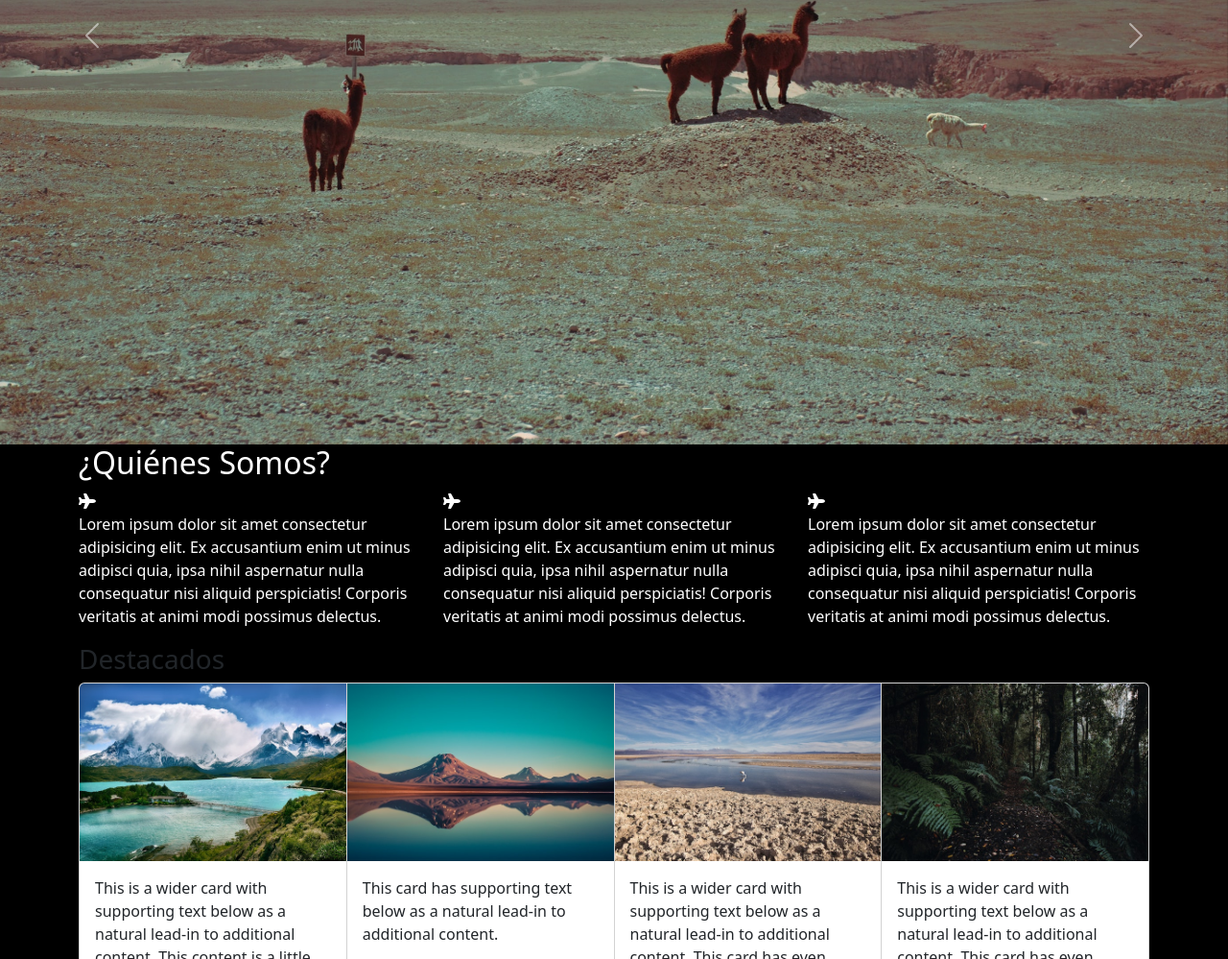
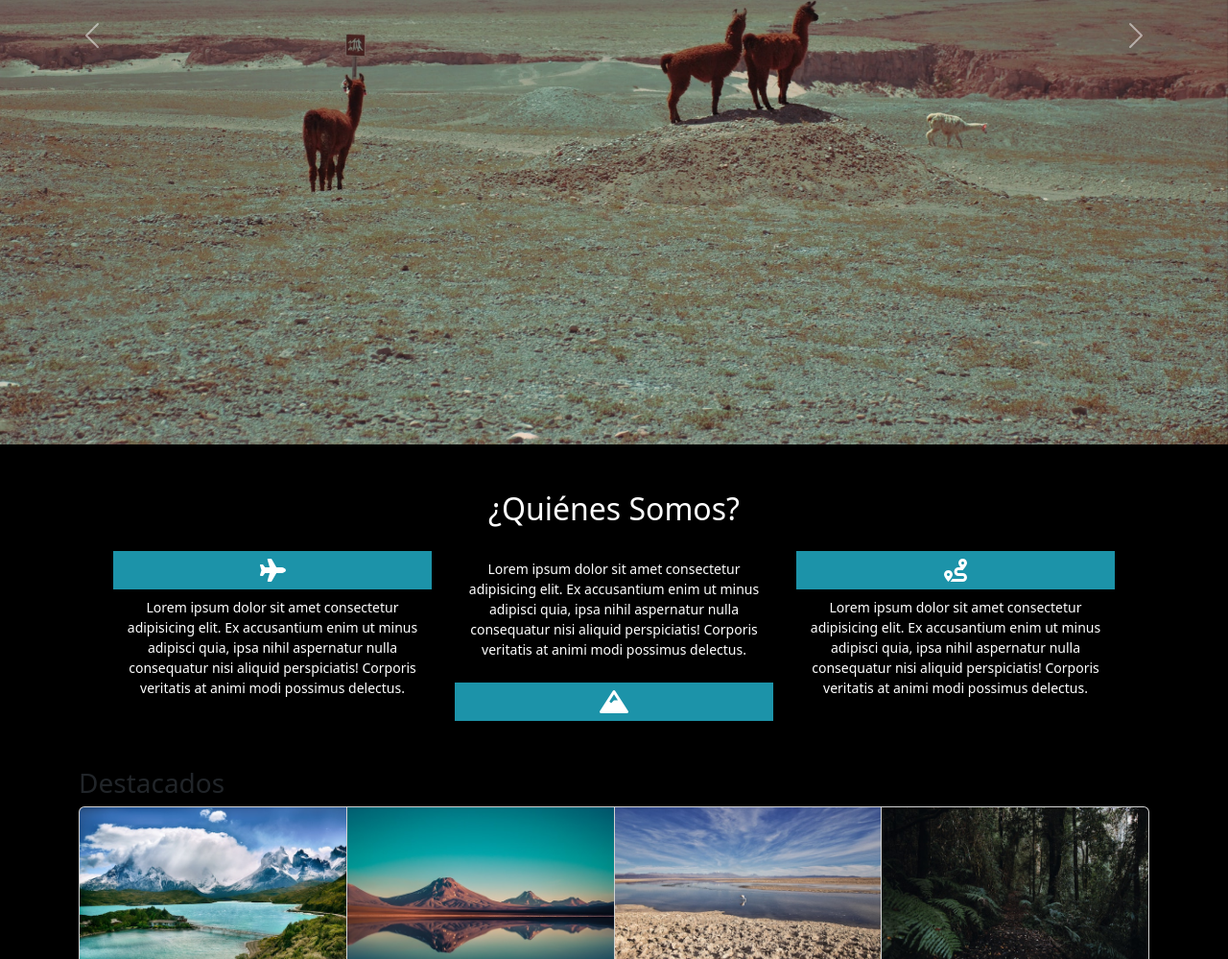
Before and after one commit to pedro-donoso/los-viajes, a plain HTML site: page assets/index.html in a window 1280 px wide. Shown: the part 390-1389 px from the top of the page at 96% size. Drawn offline with nearby package versions, Linux system fonts and the light colour scheme.

Commit message:
agrego estilo sección quiénes somos

```diff
--- a/assets/css/style.css
+++ b/assets/css/style.css
@@ -18,8 +18,26 @@ body{
 
 #quienes{
     color: #ffffff;
+    text-align: center;
 }
 
 #contacto{
     color: #ffffff;
 }
+
+.quien-icon{
+    background-color: rgb(28, 147, 169);
+    padding: 8px;
+    display: flex;
+    justify-content: center;
+    font-size: 24px;
+    color: white;
+}
+
+.quien-parrafo{
+    padding: 8px;
+    display: flex;
+    justify-content: center;
+    font-size: 14px;
+    color: #ffffff;
+}
--- a/assets/index.html
+++ b/assets/index.html
@@ -20,18 +20,11 @@
             href="https://use.fontawesome.com/releases/v5.15.2/css/all.css"
             integrity="sha384-vSIIfh2YWi9wW0r9iZe7RJPrKwp6bG+s9QZMoITbCckVJqGCCRhc+ccxNcdpHuYu"
             crossorigin="anonymous">
-        <script
-            defer
-            src="https://use.fontawesome.com/releases/v5.15.2/js/all.js"
-            integrity="sha384-vuFJ2JiSdUpXLKG+tDteQZBqNlMwAjhZ3TvPaDfN9QmbPb7Q8qUpbSNapQev3YF"
-            crossorigin="anonymous"></script>
-        <script src="https://kit.fontawesome.com/9e595366ec.js"
-            crossorigin="anonymous"></script>
         <!-- google fonts -->
         <link rel="preconnect" href="https://fonts.googleapis.com">
         <link rel="preconnect" href="https://fonts.gstatic.com" crossorigin>
         <link href="https://fonts.googleapis.com/css2?family=Open+Sans:wght@300;400;600&family=Oswald:wght@200;400;600;700&display=swap" rel="stylesheet">
-        <!-- link css -->
+        <!--  css -->
         <link rel="stylesheet" href="./css/style.css">
     </head>
     <body>
@@ -49,7 +42,7 @@
           <a class="nav-link" aria-current="page" href="#inicio">Inicio</a>
         </li>
         <li class="nav-item">
-          <a class="nav-link" href="#quienes-somos">¿Quiénes somos?</a>
+          <a class="nav-link" href="#quienes">¿Quiénes somos?</a>
         </li>
         <li class="nav-item">
           <a class="nav-link" href="#destacados">Destacados</a>
@@ -87,31 +80,31 @@
 </div>
 </header>
 
-<div class="container" id="quienes" >
+<div class="container p-3 p-md-5 d-none d-md-block" id="quienes" >
     <section>
         <h2>¿Quiénes Somos?</h2>
-        <div class="row">
+        <div class="row pt-3">
             <div class="col-4">
-                <div class="quienes" data-toggle="tooltip" data-placement="bottom" title="Viaja seguro">
+                <div class="quien-icon" data-toggle="tooltip" data-placement="bottom" title="Viaja seguro">
                 <i class="fas fa-plane"></i>
             </div>
-                <p>
+                <p class="quien-parrafo">
                 Lorem ipsum dolor sit amet consectetur adipisicing elit. Ex accusantium enim ut minus adipisci quia, ipsa nihil aspernatur nulla consequatur nisi aliquid perspiciatis! Corporis veritatis at animi modi possimus delectus.
             </p>
             </div>
             <div class="col-4">
-                <div class="quienes" data-toggle="tooltip" data-placement="bottom" title="Viaja seguro">
-                <i class="fas fa-plane"></i>
-            </div>
-                <p>
-                Lorem ipsum dolor sit amet consectetur adipisicing elit. Ex accusantium enim ut minus adipisci quia, ipsa nihil aspernatur nulla consequatur nisi aliquid perspiciatis! Corporis veritatis at animi modi possimus delectus.
-            </p>
+                <p class="quien-parrafo">
+                    Lorem ipsum dolor sit amet consectetur adipisicing elit. Ex accusantium enim ut minus adipisci quia, ipsa nihil aspernatur nulla consequatur nisi aliquid perspiciatis! Corporis veritatis at animi modi possimus delectus.
+                </p>
+                    <div class="quien-icon" data-toggle="tooltip" data-placement="bottom" title="Supera desafíos">
+                    <i class="fas fa-mountain"></i>
+                    </div>
             </div>
             <div class="col-4">
-                <div class="quienes" data-toggle="tooltip" data-placement="bottom" title="Viaja seguro">
-                <i class="fas fa-plane"></i>
+                <div class="quien-icon" data-toggle="tooltip" data-placement="bottom" title="Controla tu ruta">
+                <i class="fas fa-route"></i>
             </div>
-                <p>
+                <p class="quien-parrafo">
                 Lorem ipsum dolor sit amet consectetur adipisicing elit. Ex accusantium enim ut minus adipisci quia, ipsa nihil aspernatur nulla consequatur nisi aliquid perspiciatis! Corporis veritatis at animi modi possimus delectus.
             </p>
             </div>
@@ -199,4 +192,7 @@
     <script src="https://cdnjs.cloudflare.com/ajax/libs/twitter-bootstrap/5.1.0/js/bootstrap.min.js"></script>
     <!-- javascript -->
     <script src="./js/index.js"></script>
+    <script defer src="https://use.fontawesome.com/releases/v5.15.2/js/all.js"
+    integrity="sha384-vuFJ2JiSdUpXLKG+tDteQZBqNlMwAjhZ3TvPaDfN9QmbPb7Q8qUpbSNapQev3YF" crossorigin="anonymous"></script>
+    <script src="https://kit.fontawesome.com/9e595366ec.js" crossorigin="anonymous"></script>
 </html>
```
